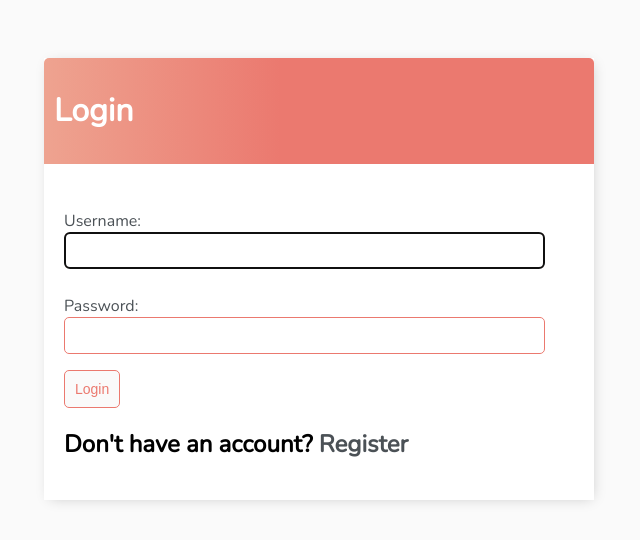
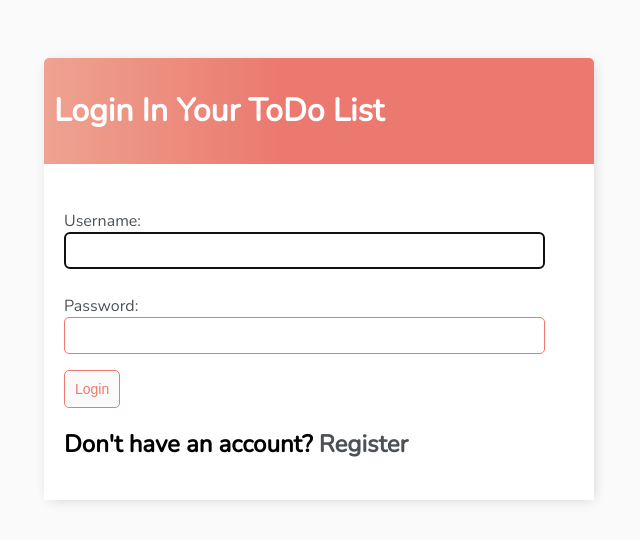
Before and after one commit to harshil-padasala/todo-list-django, a Django app: page /login/ in a window 1280 px wide. Shown: the top 540 px of the page, without its empty margins (321-961 px from the left). Run offline with Django 3.2, Linux system fonts and the light colour scheme.

Commit message:
Update login.html

```diff
--- a/main/templates/main/login.html
+++ b/main/templates/main/login.html
@@ -1,7 +1,7 @@
 {% extends 'main/main.html' %} {% block content %}
 
 <div class="header-bar">
-    <h1>Login</h1>
+    <h1>Login In Your ToDo List</h1>
 </div>
 
 <div class="card-body">
```
